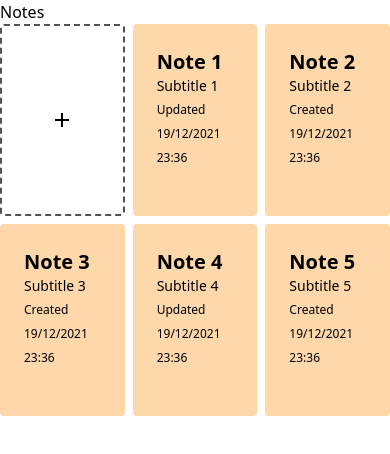
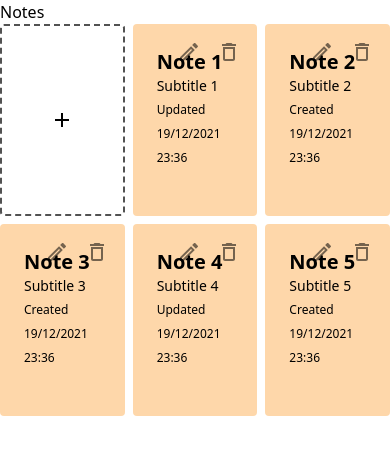
Before and after one commit to TedRibeiro/react-notes, a React (Create React App) app: page / in a window 390 px wide. Shown: the top 454 px of the page. Built offline with nearby package versions, Linux system fonts and the light colour scheme.

Commit message:
feat(Note): create edit and delete buttons

```diff
--- a/src/components/Note.tsx
+++ b/src/components/Note.tsx
@@ -1,3 +1,5 @@
+import { DeleteOutlined, EditOutlined } from "@mui/icons-material";
+import { IconButton } from "@mui/material";
 import { NoteModel } from "../models/Models";
 
 const Note = (props: NoteModel) => {
@@ -6,8 +8,15 @@ const Note = (props: NoteModel) => {
     const viewNote = () => {
         console.log('viewNote')
     }
+    const editNote = () => {
+        console.log('editNote')
+    }
+    const deleteNote = () => {
+        console.log('deleteNote')
+    }
 
     return (
+        <div className="relative group">
             <div onClick={viewNote}
                 className="p-6
                         rounded
@@ -29,6 +38,19 @@ const Note = (props: NoteModel) => {
                     }
                 </div>
             </div>
+            <div className="absolute
+                            top-2
+                            right-2
+                            sm:hidden
+                            group-hover:block">
+                <IconButton onClick={editNote}>
+                    <EditOutlined />
+                </IconButton>
+                <IconButton onClick={deleteNote}>
+                    <DeleteOutlined />
+                </IconButton>
+            </div>
+        </div>
     );
 }
 
```
Lines whose indentation alone changed are shown as unchanged.
